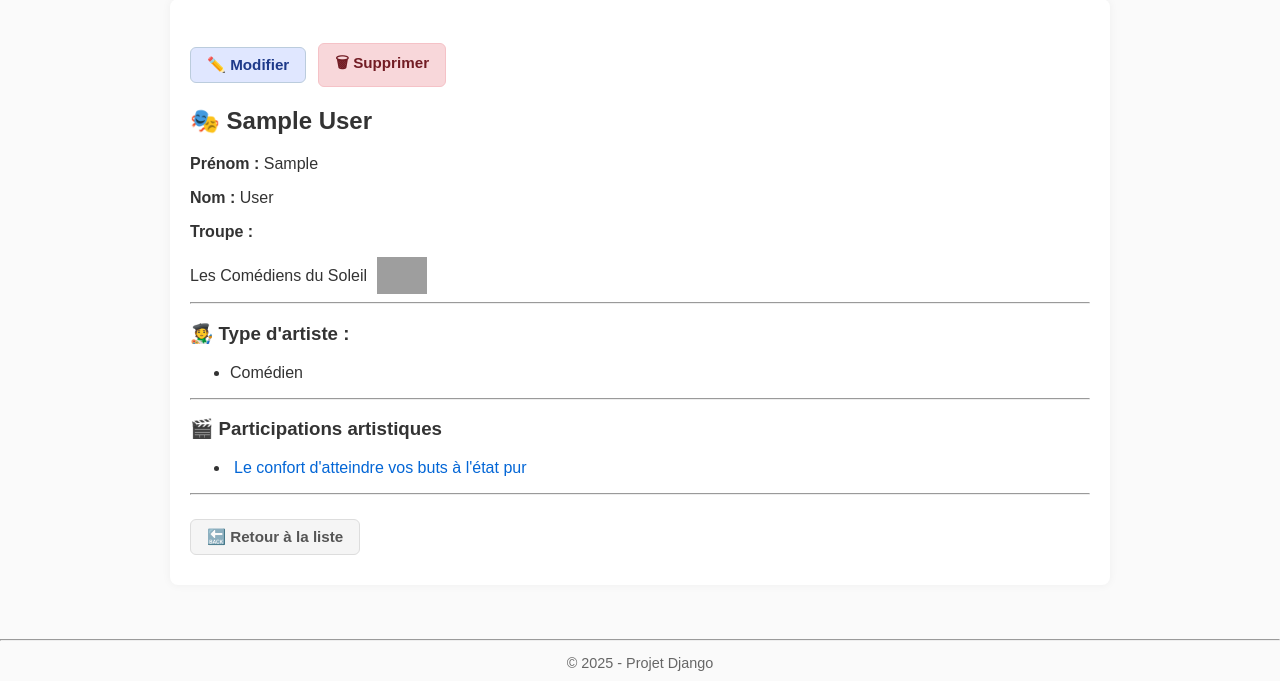
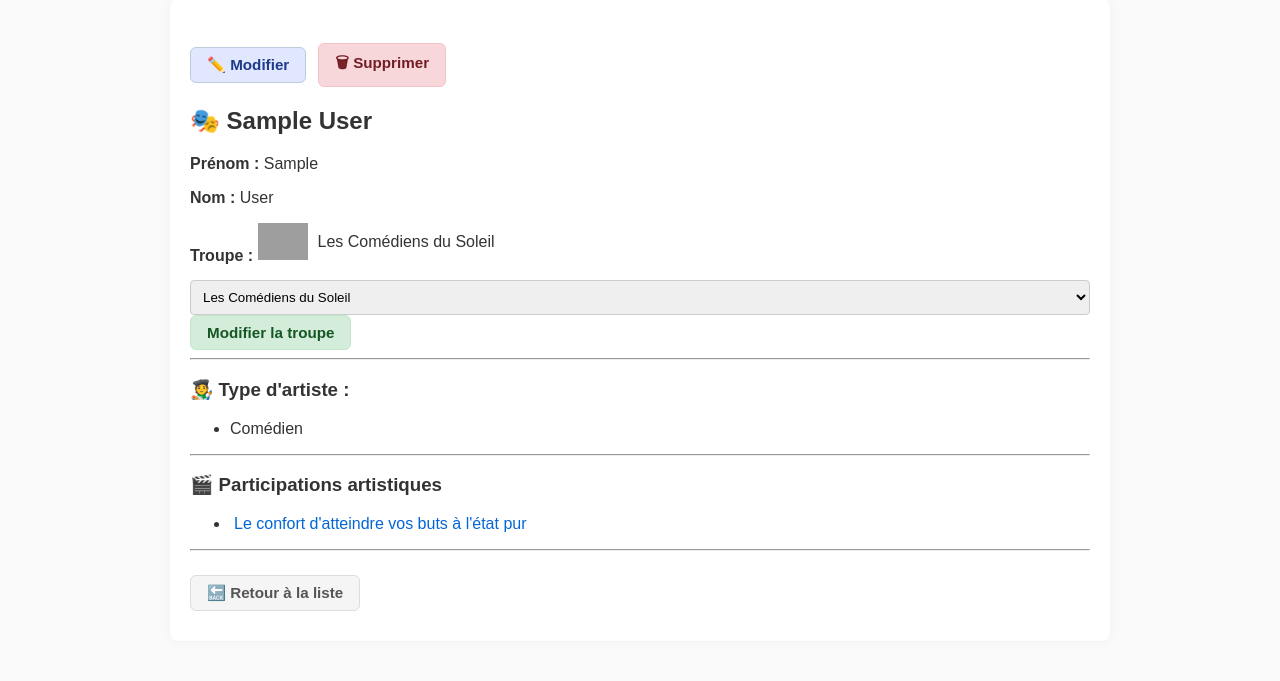
Before and after one commit to Jaber0505/Examen_PID, a Django app: page /catalogue/artist/1/ in a window 1280 px wide. Shown: the part 155-836 px from the top of the page. Run offline with Django 5.2, Linux system fonts and the light colour scheme; a user stored in the database is signed in; data comes from the database, SQL or seed files in the repository; tables that the repository leaves empty hold one stand-in row (values such as "Sample post"); parts of the project's set-up code (start-up, migrations or seed data) failed here and were passed over; grey boxes are pictures that could not be loaded.

Commit message:
MISE EN PLACE Du modificateur selon

```diff
--- a/catalogue/forms/__init__.py
+++ b/catalogue/forms/__init__.py
@@ -1,4 +1,4 @@
-from .artist_form import ArtistForm, ArtistFormNoTroupe
+from .artist_form import ArtistForm, ArtistTroupeForm
 from .artist_type_form import ArtistTypeForm
 from .artist_type_show_form import ArtistTypeShowForm
 from .type_form import TypeForm
--- a/catalogue/forms/artist_form.py
+++ b/catalogue/forms/artist_form.py
@@ -2,12 +2,24 @@ from django import forms
 from catalogue.models import Artist, Troupe
 
 class ArtistForm(forms.ModelForm):
+    troupe = forms.ModelChoiceField(
+        queryset=Troupe.objects.all(),
+        required=False,
+        empty_label="<< Non affilié >>"
+    )
+
     class Meta:
         model = Artist
         fields = ['first_name', 'last_name', 'troupe']
 
+class ArtistTroupeForm(forms.ModelForm):
+    troupe = forms.ModelChoiceField(
+        queryset=Troupe.objects.all(),
+        required=False,
+        empty_label="Non affilié",
+        label="Troupe"
+    )
 
-class ArtistFormNoTroupe(forms.ModelForm):
     class Meta:
         model = Artist
-        fields = ['first_name', 'last_name']
+        fields = ['troupe']
--- a/catalogue/templates/artist/show.html
+++ b/catalogue/templates/artist/show.html
@@ -1,4 +1,3 @@
-<!-- catalogue/templates/artist/show.html -->
 {% extends "base.html" %}
 
 {% block content %}
@@ -13,15 +12,50 @@
 
     <p><strong>Prénom :</strong> {{ artist.first_name }}</p>
     <p><strong>Nom :</strong> {{ artist.last_name }}</p>
-    <p><strong>Troupe :</strong></p>
-    {% if artist.troupe %}
-        <div style="display: flex; align-items: center; gap: 10px;">
-            <span>{{ artist.troupe.name }}</span>
-            <img src="{{ artist.troupe.logo_url }}" alt="Logo {{ artist.troupe.name }}" width="50" style="height: auto;">
-        </div>
-    {% else %}
-        <p>Non affilié</p>
-    {% endif %}
+
+    <p><strong>Troupe :</strong>
+        {% if is_admin %}
+            {% if artist.troupe %}
+                <span style="display: inline-flex; align-items: center; gap: 10px;">
+                    <img src="{{ artist.troupe.logo_url }}" alt="{{ artist.troupe.name }} logo" style="width: 50px; height: auto;">
+                    {{ artist.troupe.name }}
+                </span>
+            {% else %}
+                Non affilié
+            {% endif %}
+    </p>
+
+            {% if form_troupe %}
+                {% if form_troupe.errors %}
+                    <div class="alert alert-danger">
+                        <ul>
+                            {% for field, errors in form_troupe.errors.items %}
+                                {% for error in errors %}
+                                    <li>{{ field }} : {{ error }}</li>
+                                {% endfor %}
+                            {% endfor %}
+                        </ul>
+                    </div>
+                {% endif %}
+
+                <form method="post">
+                    {% csrf_token %}
+                    {{ form_troupe.troupe }}
+                    <button type="submit" class="btn btn-success">Modifier la troupe</button>
+                </form>
+            {% endif %}
+
+        {% else %}
+            {% if artist.troupe %}
+                <span style="display: inline-flex; align-items: center; gap: 10px;">
+                    <img src="{{ artist.troupe.logo_url }}" alt="{{ artist.troupe.name }} logo" style="width: 50px; height: auto;">
+                    {{ artist.troupe.name }}
+                </span>
+            {% else %}
+                Non affilié
+            {% endif %}
+    </p>
+        {% endif %}
 
     <hr>
 
@@ -30,7 +64,7 @@
         {% for at in types %}
             <li>{{ at.type }}</li>
         {% empty %}
-            <li>Ne posséde aucun rôle</li>
+            <li>Ne possède aucun rôle</li>
         {% endfor %}
     </ul>
 
--- a/catalogue/views/artist.py
+++ b/catalogue/views/artist.py
@@ -2,8 +2,8 @@ from django.shortcuts import render, get_object_or_404, redirect
 from django.contrib.auth.decorators import login_required
 from django.contrib import messages
 
-from catalogue.models import Artist, ArtistTypeShow
-from catalogue.forms import ArtistForm, ArtistFormNoTroupe
+from catalogue.models import Artist, ArtistTypeShow, Troupe
+from catalogue.forms import ArtistForm, ArtistTroupeForm
 
 def index(request):
     artists = Artist.objects.all()
@@ -14,8 +14,24 @@ def index(request):
 
 def show(request, artist_id):
     artist = get_object_or_404(Artist.objects.select_related('troupe'), pk=artist_id)
+
+    is_admin = request.user.is_authenticated and request.user.is_admin
+    form_troupe = None
+
+    if is_admin:
+        if request.method == "POST":
+            form_troupe = ArtistTroupeForm(request.POST, instance=artist)
+            if form_troupe.is_valid():
+                form_troupe.save()
+                messages.success(request, "✅ Troupe modifiée avec succès.")
+                return redirect('catalogue:artist-show', artist.id)
+            else:
+                messages.error(request, "❌ Erreur lors de la modification de la troupe.")
+        else:
+            form_troupe = ArtistTroupeForm(instance=artist)
+
+    # récupère les autres infos habituelles
     types = artist.artiste_type.select_related("type")
-
     participations = ArtistTypeShow.objects.filter(artist_type__artist=artist).select_related(
         "artist_type__type", "show"
     )
@@ -24,13 +40,21 @@ def show(request, artist_id):
         "artist": artist,
         "types": types,
         "participations": participations,
+        "form_troupe": form_troupe,
+        "is_admin": is_admin,
         "title": f"🎭 {artist}"
     })
 
 
+@login_required
 def create(request):
+    is_admin = request.user.is_authenticated and request.user.is_admin
+
     if request.method == "POST":
         form = ArtistForm(request.POST)
+        if not is_admin:
+            form.fields.pop('troupe')  # Retirer le champ troupe pour non-admin
+
         if form.is_valid():
             form.save()
             messages.success(request, "✅ Artiste ajouté avec succès.")
@@ -39,27 +63,31 @@ def create(request):
             messages.error(request, "❌ Une erreur est survenue. Veuillez vérifier le formulaire.")
     else:
         form = ArtistForm()
+        if not is_admin:
+            form.fields.pop('troupe')
 
     return render(request, 'artist/form.html', {
         'form': form,
-        'title': "Ajouter un artiste"
+        'title': "➕ Ajouter un artiste",
+        'is_admin': is_admin,
     })
-
-from django.contrib.auth.decorators import login_required
-from django.shortcuts import render, get_object_or_404, redirect
-from catalogue.models import Artist
-from catalogue.forms import ArtistForm, ArtistFormNoTroupe
 
 @login_required
 def edit(request, artist_id):
     artist = get_object_or_404(Artist, id=artist_id)
+
     is_admin = request.user.is_authenticated and request.user.is_admin
 
     if request.method == "POST":
+        # Si admin, formulaire complet avec troupe, sinon formulaire sans troupe
         if is_admin:
             form = ArtistForm(request.POST, instance=artist)
         else:
-            form = ArtistFormNoTroupe(request.POST, instance=artist)
+            # Formulaire sans troupe pour non-admin
+            data = request.POST.copy()
+            data.pop('troupe', None)  # retirer le champ troupe si présent pour éviter erreur
+            form = ArtistForm(data, instance=artist)
+            form.fields.pop('troupe')
 
         if form.is_valid():
             form.save()
@@ -68,7 +96,8 @@ def edit(request, artist_id):
         if is_admin:
             form = ArtistForm(instance=artist)
         else:
-            form = ArtistFormNoTroupe(instance=artist)
+            form = ArtistForm(instance=artist)
+            form.fields.pop('troupe')
 
     return render(request, 'artist/form.html', {
         'form': form,
@@ -76,8 +105,7 @@ def edit(request, artist_id):
         'is_admin': is_admin,
     })
 
-
-
+@login_required
 def delete(request, artist_id):
     artist = get_object_or_404(Artist, id=artist_id)
 
```
Also changed, not shown: reservations_dump.sql (added).
